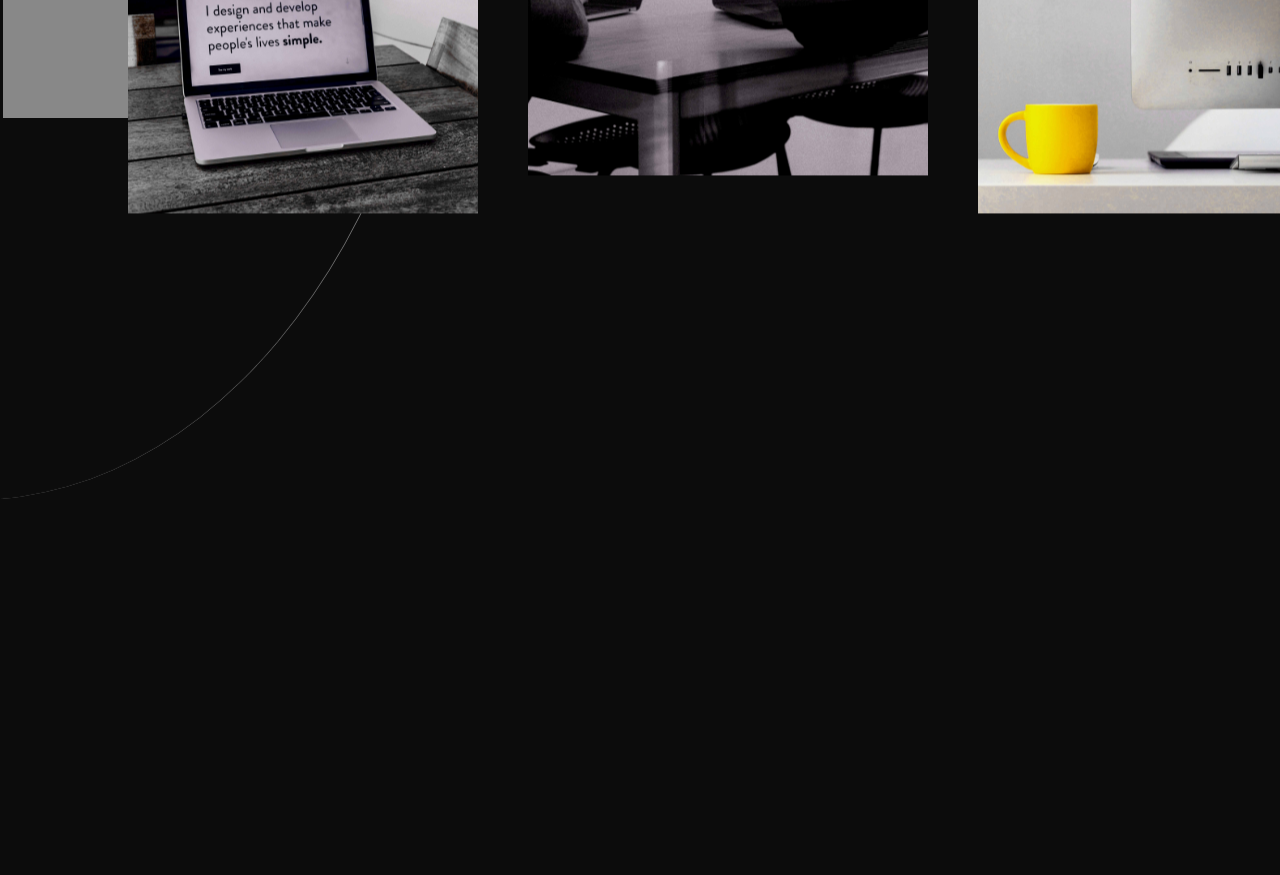
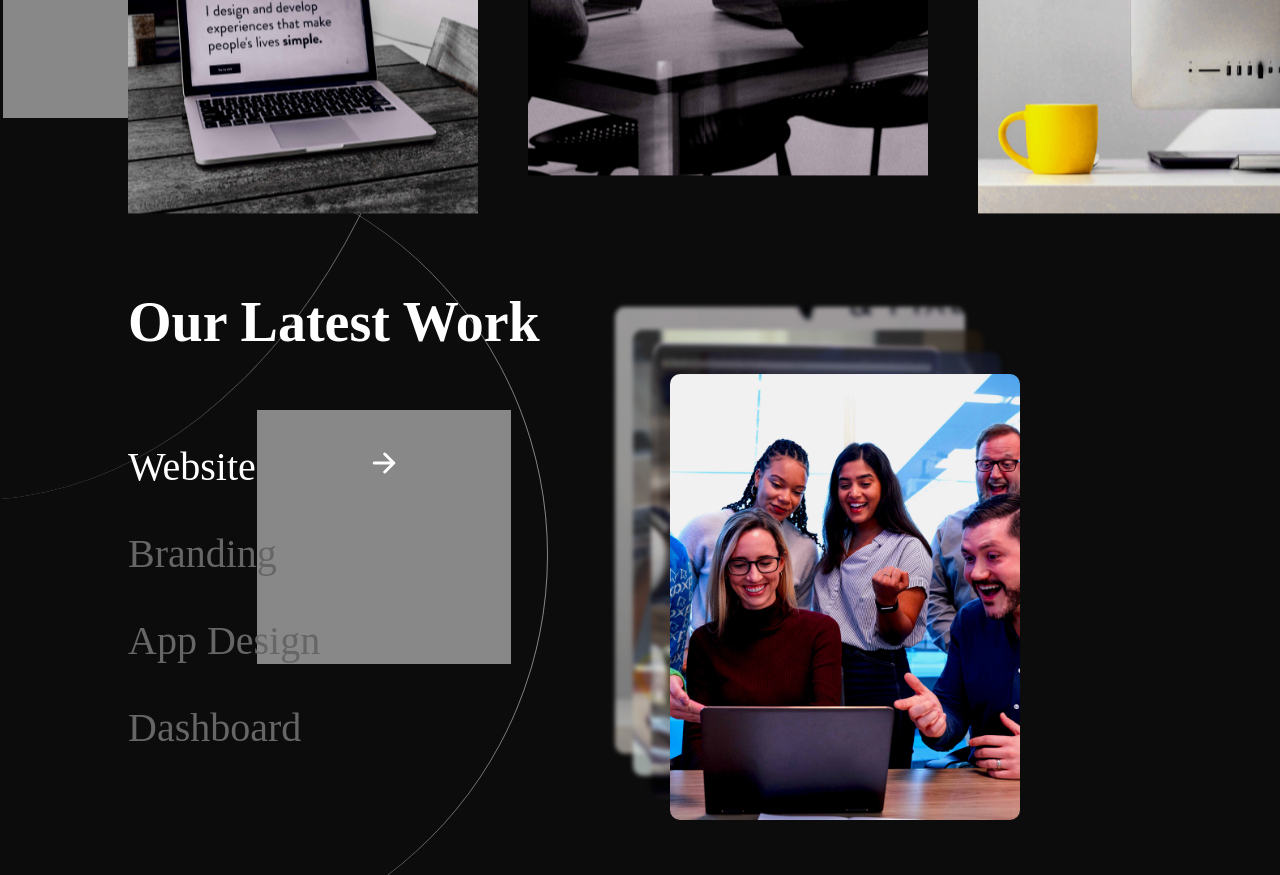
Before and after one commit to freetimezp/js-portfolio-54-agency, a plain HTML site: page index.html in a window 1280 px wide. Shown: the part 680-1555 px from the top of the page. Before the commit the page ends 1180 px from the top, so only its background shows below. Drawn offline with nearby package versions, Linux system fonts and the light colour scheme.

Commit message:
03. js-portfolio-54-agency. About section.

```diff
--- a/assets/css/style.css
+++ b/assets/css/style.css
@@ -223,3 +223,111 @@ button {
 button:hover {
     background: unset;
 }
+
+
+
+.about {
+    position: relative;
+}
+
+.design {
+    display: flex;
+    flex-direction: column;
+}
+
+.design a {
+    padding: 20px 0px;
+    text-decoration: none;
+    font-size: 2.5rem;
+    color: #666;
+    position: relative;
+    transition: .4s ease-out;
+}
+
+.design a:nth-child(1) {
+    color: #fff;
+}
+
+.design a::before {
+    display: none;
+}
+
+.images {
+    width: 60%;
+    height: 100%;
+    position: relative;
+}
+
+.f2-img,
+.f3-img,
+.f4-img {
+    position: absolute;
+    top: 50%;
+    left: 50%;
+    transform: translate(-50%, -50%);
+    z-index: -1;
+    opacity: 0.7;
+    filter: blur(2px);
+    transition: 0.4s ease;
+}
+
+.f1-img {
+    transition: 0.4s ease;
+}
+
+.f2-img {
+    top: 45%;
+    left: 47%;
+}
+.f3-img {
+    top: 40%;
+    left: 44%;
+    z-index: -2;
+}
+.f4-img {
+    top: 35%;
+    left: 41%;
+    z-index: -3;
+}
+
+.f1-img img,
+.f2-img img,
+.f3-img img,
+.f4-img img {
+    width: 350px;
+    height: auto;
+    margin: 0 auto;
+    display: block;
+    border-radius: 10px;
+}
+
+.icon-position {
+    position: absolute;
+    top: 33%;
+    left: 25%;
+    transform: translate(-50%, -50%);
+    transition: 0.4s ease;
+}
+
+.icon-position ion-icon {
+    color: white;
+    font-size: 2rem;
+    padding: 20px;
+    border: 1px solid #888;
+    border-radius: 50%;
+}
+
+.background-css2 {
+    content: '';
+    width: 800px;
+    height: 800px;
+    border-radius: 50%;
+    border-right: 1px solid #888;
+    position: absolute;
+    top: 50%;
+    left: 2%;
+    transform: translate(-50%, -50%);
+    z-index: -2;
+    transition: .4s ease;
+    animation: circle1 5s ease forwards infinite;
+}
--- a/index.html
+++ b/index.html
@@ -46,6 +46,42 @@
         </div>
     </div>
 
+    <section>
+        <div class="about">
+            <div class="text">
+                <h1>Our Latest Work</h1>
+            </div>
+            <div class="row">
+                <div class="design">
+                    <a href="#" onmouseenter="f1()" onmouseleave="fBack()" id="F1">Website</a>
+                    <a href="#" onmouseenter="f2()" onmouseleave="fBack()" id="F2">Branding</a>
+                    <a href="#" onmouseenter="f3()" onmouseleave="fBack()" id="F3">App Design</a>
+                    <a href="#" onmouseenter="f4()" onmouseleave="fBack()" id="F4">Dashboard</a>
+                </div>
+                <div class="icon-position">
+                    <ion-icon name="arrow-forward-outline"></ion-icon>
+                </div>
+
+                <div class="images">
+                    <div class="f1-img">
+                        <img src="./assets/images/6.jpg" alt="">
+                    </div>
+                    <div class="f2-img">
+                        <img src="./assets/images/5.jpg" alt="">
+                    </div>
+                    <div class="f3-img">
+                        <img src="./assets/images/4-b.jpg" alt="">
+                    </div>
+                    <div class="f4-img">
+                        <img src="./assets/images/3.jpg" alt="">
+                    </div>
+                </div>
+            </div>
+
+            <div class="background-css2"></div>
+        </div>
+    </section>
+
 
 
 
```
